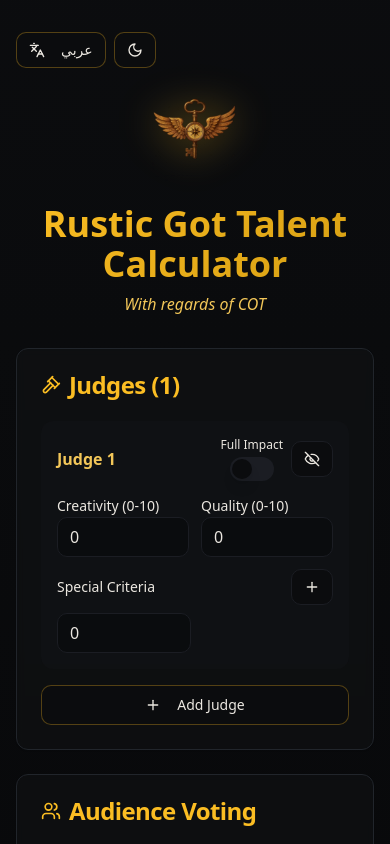
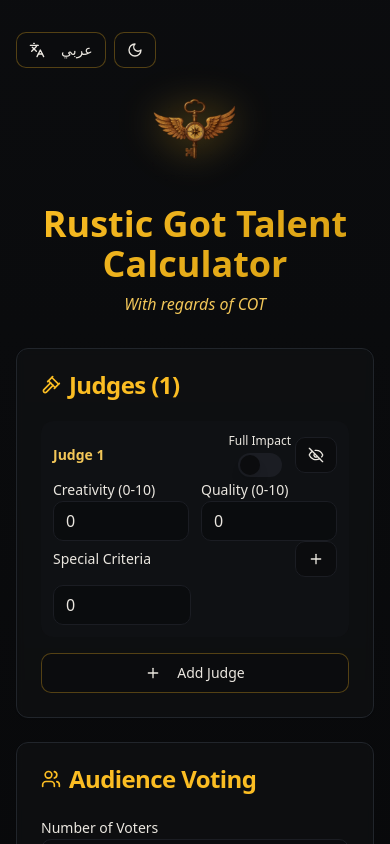
Before and after one commit to thefexx1-ai/talent-tally-tron, a React (Vite) app: page / in a window 390 px wide. Shown: the top 844 px of the page. Built offline with nearby package versions, Linux system fonts and the light colour scheme.

Commit message:
Refine referee name display
Adjust referee name display to be non-editable fields, reducing their space. This allows the full/half impact toggles and the eliminate button to fit better within the layout box, improving mobile compatibility.

```diff
--- a/src/components/TalentCalculator.tsx
+++ b/src/components/TalentCalculator.tsx
@@ -321,12 +321,12 @@ const TalentCalculator = () => {
               </CardHeader>
               <CardContent className="space-y-4">
                 {judges.map((judge, judgeIndex) => (
-                  <div key={judge.id} className="space-y-3 p-4 bg-muted/30 rounded-lg">
-                    <div className="flex items-center justify-between">
-                      <h4 className="font-semibold text-royal-gold-light">
+                  <div key={judge.id} className="p-3 bg-muted/30 rounded-lg">
+                    <div className="flex items-center justify-between gap-2">
+                      <h4 className="font-semibold text-royal-gold-light text-sm">
                         {t.judgeLabel} {judgeIndex + 1}
                       </h4>
-                      <div className="flex items-center gap-2">
+                      <div className="flex items-center gap-1">
                         <div className="flex flex-col items-center gap-1">
                           <Label className="text-xs text-center">
                             {judge.isHalfWeight ? t.halfImpact : t.fullImpact}
@@ -336,7 +336,6 @@ const TalentCalculator = () => {
                             onCheckedChange={(checked) => updateJudge(judge.id, 'isHalfWeight', checked)}
                           />
                         </div>
-                        <div className="flex items-center gap-2">
                         <Button
                           variant={judge.isExcluded ? "default" : "outline"}
                           size="sm"
@@ -345,7 +344,6 @@ const TalentCalculator = () => {
                         >
                           {judge.isExcluded ? <Eye className="h-4 w-4" /> : <EyeOff className="h-4 w-4" />}
                         </Button>
-                        </div>
                         {judges.length > 1 && (
                           <Button
                             variant="destructive"
```
Lines whose indentation alone changed are shown as unchanged.
